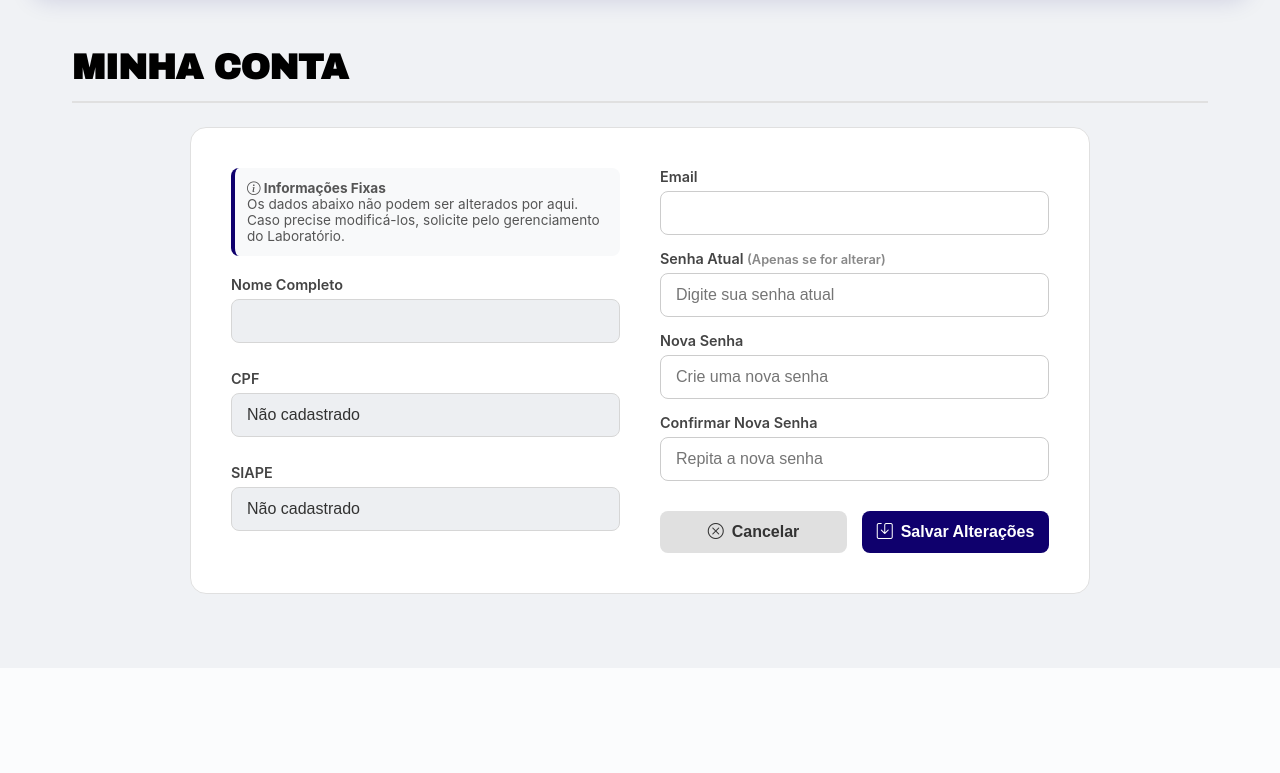
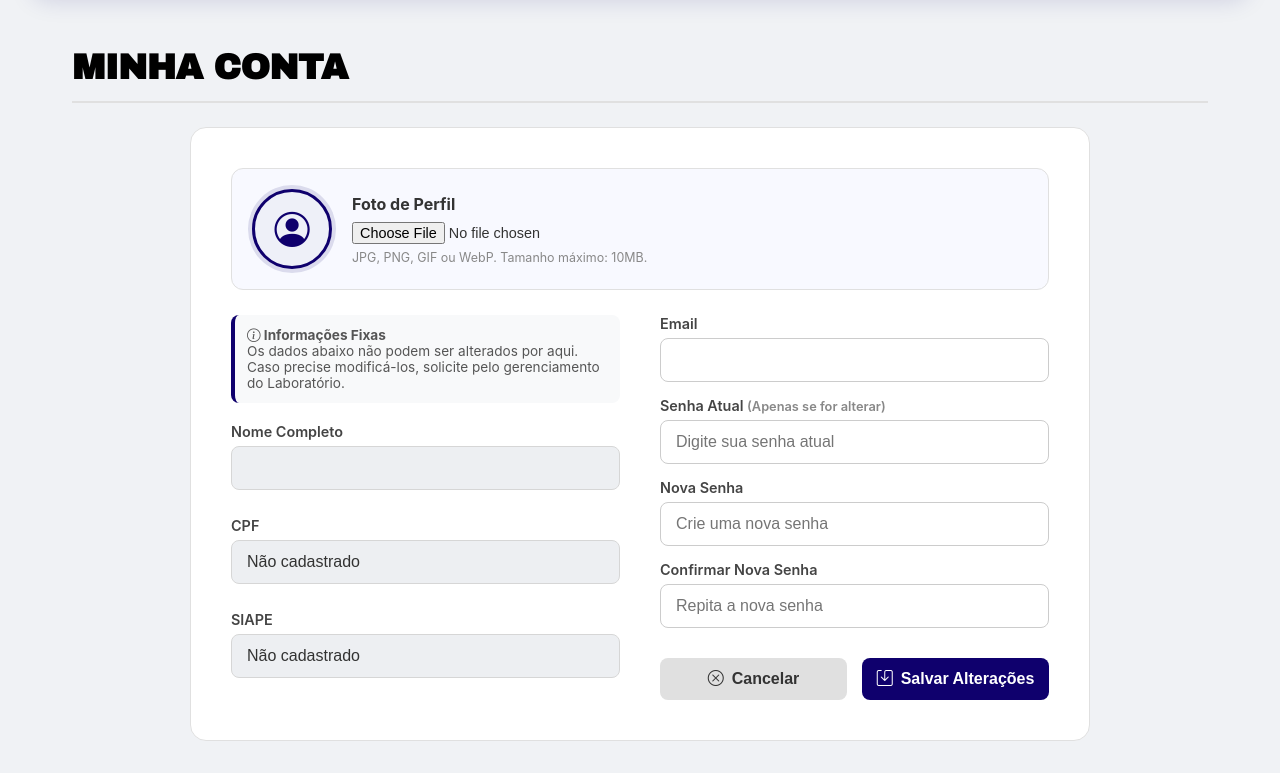
Before and after one commit to matheus58000-tech/PPICHECK2026, a PHP site: page /FECHECKADM.php in a window 1280 px wide, after a click on "Conta". Shown: the part 132-905 px from the top of the page. Before the commit the page ends 726 px from the top, so only its background shows below. Run offline with PHP 8.4, Linux system fonts and the light colour scheme; the visitor is signed in with stand-in values (Sample User, id 1); data that the repository does not hold is empty.

Commit message:
Update CONTACHECKADM.php

```diff
--- a/CONTACHECKADM.php
+++ b/CONTACHECKADM.php
@@ -8,6 +8,29 @@ if ($_SERVER["REQUEST_METHOD"] == "POST" && isset($_POST['atualizar_conta'])) {
     $senha_atual = $_POST['senha_atual'];
     $nova_senha = $_POST['nova_senha'];
     $confirma_senha = $_POST['confirma_senha'];
+
+    $foto_ok = false;
+    if (isset($_FILES['foto']) && $_FILES['foto']['error'] === UPLOAD_ERR_OK && $_FILES['foto']['size'] > 0) {
+        $ext = strtolower(pathinfo($_FILES['foto']['name'], PATHINFO_EXTENSION));
+        $tamanho_mb = round($_FILES['foto']['size'] / 1024 / 1024, 1);
+        if ($_FILES['foto']['size'] > 10 * 1024 * 1024) {
+            $mensagem_conta = "showToast('A imagem é muito pesada ({$tamanho_mb}MB). O limite é 10MB.', 'error');";
+        } elseif (!in_array($ext, ['jpg', 'jpeg', 'jfif', 'png', 'gif', 'webp', 'bmp', 'avif'], true)) {
+            $mensagem_conta = "showToast('Formato inválido" . (!empty($ext) ? " (.{$ext})" : "") . ". Use JPG, PNG, GIF ou WebP.', 'error');";
+        } else {
+            $antiga = $conn->query("SELECT Foto FROM Usuarios WHERE id_user = " . (int)$id_usuario)->fetch_assoc()['Foto'] ?? '';
+            $foto_nome = 'user_' . $id_usuario . '_' . uniqid() . '.' . $ext;
+            if (move_uploaded_file($_FILES['foto']['tmp_name'], 'uploads/' . $foto_nome)) {
+                $stmt_f = $conn->prepare("UPDATE Usuarios SET Foto = ? WHERE id_user = ?");
+                $stmt_f->bind_param("si", $foto_nome, $id_usuario);
+                $stmt_f->execute();
+                if (!empty($antiga) && file_exists('uploads/' . $antiga)) @unlink('uploads/' . $antiga);
+                $foto_ok = true;
+            } else {
+                $mensagem_conta = "showToast('Não foi possível salvar a imagem. Tente novamente.', 'error');";
+            }
+        }
+    }
 
     $stmt_check = $conn->prepare("SELECT Email, Senha FROM Usuarios WHERE id_user = ?");
     $stmt_check->bind_param("i", $id_usuario);
@@ -43,9 +66,17 @@ if ($_SERVER["REQUEST_METHOD"] == "POST" && isset($_POST['atualizar_conta'])) {
     } catch (mysqli_sql_exception $e) {
         $mensagem_conta = "showToast('Erro: O E-mail digitado já está em uso.', 'error');";
     }
+
+    if ($foto_ok) {
+        if (strpos($mensagem_conta, 'Nenhuma alteração') !== false) {
+            $mensagem_conta = "showToast('Foto de perfil atualizada com sucesso!', 'success');";
+        } else {
+            $mensagem_conta .= "showToast('Foto de perfil atualizada com sucesso!', 'success');";
+        }
+    }
 }
 
-$stmt = $conn->prepare("SELECT Nome, CPF, SIAPE, Email FROM Usuarios WHERE id_user = ?");
+$stmt = $conn->prepare("SELECT Nome, CPF, SIAPE, Email, Foto FROM Usuarios WHERE id_user = ?");
 $stmt->bind_param("i", $id_usuario);
 $stmt->execute();
 $dados_usuario = $stmt->get_result()->fetch_assoc();
@@ -54,6 +85,8 @@ $nome_exibicao = htmlspecialchars($dados_usuario['Nome'] ?? '');
 $cpf_exibicao = htmlspecialchars($dados_usuario['CPF'] ?? '');
 $siape_exibicao = htmlspecialchars($dados_usuario['SIAPE'] ?? '');
 $email_exibicao = htmlspecialchars($dados_usuario['Email'] ?? '');
+$foto_exibicao = $dados_usuario['Foto'] ?? '';
+$foto_exibicao_url = (!empty($foto_exibicao) && file_exists('uploads/' . $foto_exibicao)) ? 'uploads/' . $foto_exibicao : '';
 ?>
 <style>
     .account-grid { display: grid; grid-template-columns: 1fr 1fr; gap: 40px; }
@@ -77,8 +110,23 @@ $email_exibicao = htmlspecialchars($dados_usuario['Email'] ?? '');
     </div>
 
     <div class="form-card" style="max-width: 900px; margin: 0 auto; box-shadow: none; border: 1px solid #e0e0e0;">
-        <form method="POST" action="FECHECKADM.php">
+        <form method="POST" action="FECHECKADM.php" enctype="multipart/form-data">
             <input type="hidden" name="atualizar_conta" value="1">
+
+            <div style="display: flex; align-items: center; gap: 20px; background: #f8f9ff; border: 1px solid #e0e0e0; border-radius: 12px; padding: 20px; margin-bottom: 25px;">
+                <div id="preview-foto" style="width: 80px; height: 80px; border-radius: 50%; overflow: hidden; background: #eef0f8; border: 3px solid #0f006d; box-shadow: 0 0 0 4px rgba(15,0,109,0.12); display: flex; align-items: center; justify-content: center; color: #0f006d; font-size: 2.2rem; flex-shrink: 0;">
+                    <?php if ($foto_exibicao_url): ?>
+                        <img src="<?php echo htmlspecialchars($foto_exibicao_url); ?>" style="width:100%; height:100%; object-fit:cover;">
+                    <?php else: ?>
+                        <i class="bi bi-person-circle"></i>
+                    <?php endif; ?>
+                </div>
+                <div style="flex: 1;">
+                    <label style="font-weight: bold; display: block; margin-bottom: 8px;">Foto de Perfil</label>
+                    <input type="file" name="foto" id="input-foto" accept="image/*" style="font-size: 0.9rem;">
+                    <p style="font-size: 0.78rem; color: #888; margin-top: 6px;">JPG, PNG, GIF ou WebP. Tamanho máximo: 10MB.</p>
+                </div>
+            </div>
 
             <div class="account-grid">
                 <div class="account-column">
@@ -134,6 +182,21 @@ $email_exibicao = htmlspecialchars($dados_usuario['Email'] ?? '');
     </div>
 </main>
 
+<script>
+    document.getElementById('input-foto').addEventListener('change', function(e) {
+        const file = e.target.files[0];
+        if (!file) return;
+        if (file.size > 10 * 1024 * 1024) {
+            if (typeof showToast === 'function') showToast('A imagem é muito pesada (' + (file.size / 1048576).toFixed(1) + 'MB). O limite é 10MB.', 'error');
+            else alert('A imagem é muito pesada. O limite é 10MB.');
+            e.target.value = '';
+            return;
+        }
+        const preview = document.getElementById('preview-foto');
+        preview.innerHTML = `<img src="${URL.createObjectURL(file)}" style="width:100%; height:100%; object-fit:cover;">`;
+    });
+</script>
+
 <?php if (!empty($mensagem_conta)): ?>
 <script>
     document.addEventListener('DOMContentLoaded', function() {
```
